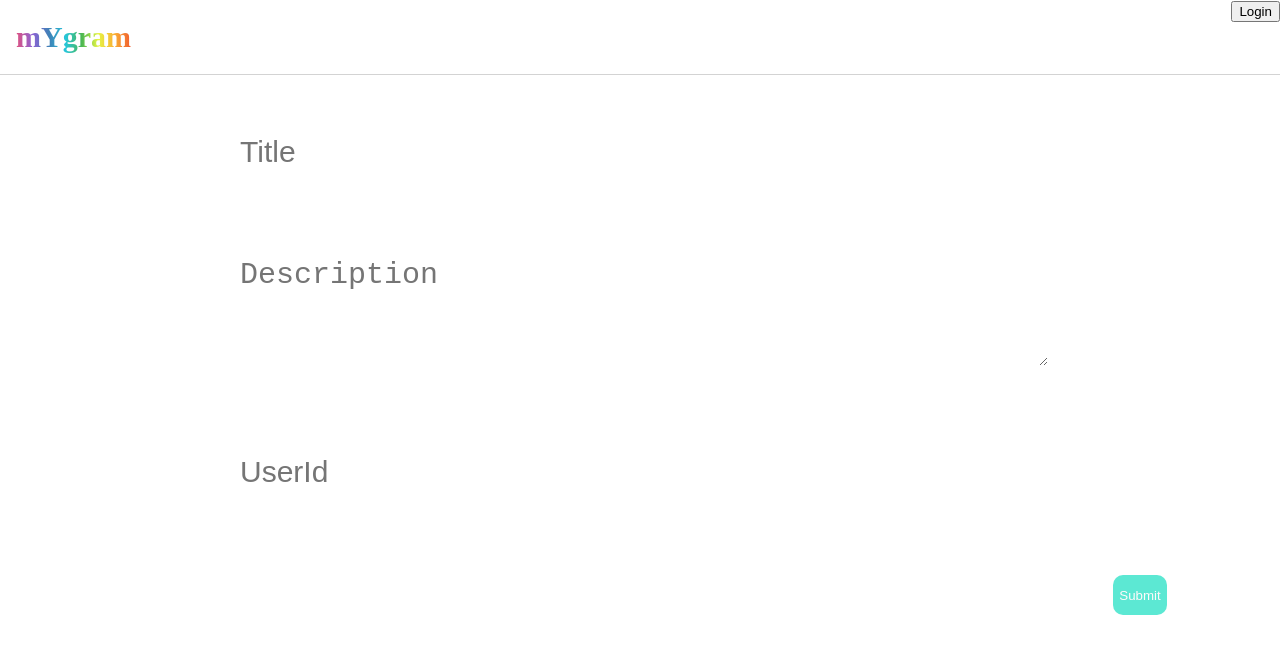
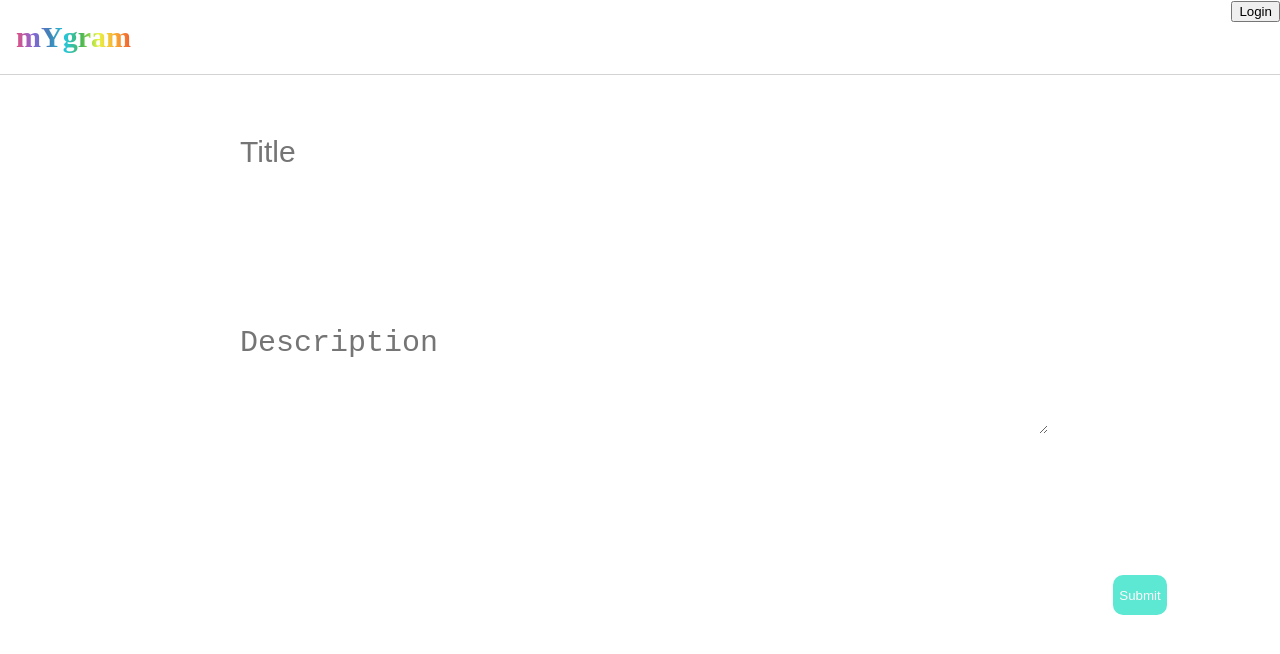
Before and after one commit to oshankpiplani/mygramUI, a React (Create React App) app: page /create in a window 1280 px wide. Shown: the top 654 px of the page. Built offline with nearby package versions, Linux system fonts and the light colour scheme.

Commit message:
removed user id from postform

```diff
--- a/src/App.css
+++ b/src/App.css
@@ -271,6 +271,11 @@ form div {
   background: white;
   padding: 20px;
   border-radius: 8px;
-  width: 300px;
+  height:600px;
+  width: 500px;
   text-align: center;
 }
+.cross-button {
+  width: 20px;
+  padding-left: 95%;
+}
--- a/src/Login.js
+++ b/src/Login.js
@@ -2,6 +2,8 @@ import React from "react";
 import { useGoogleLogin } from "@react-oauth/google";
 import { useNavigate } from "react-router-dom";
 import { authContext } from "./contexts/AuthProvider";
+import googleIcon from "./images/web_light_rd_ctn@1x.png"
+import crossIcon from "./images/radix-icons-cross-1-icon.png"
 export default function Login(props){
     const { login } = React.useContext(authContext);
     const navigate = useNavigate();
@@ -33,13 +35,15 @@ export default function Login(props){
         <button onClick={props.openModel}>Login</button>
         {props.isOpen && (
         <div className="modal-backdrop">
-          <div className="modal">
-            <h2>Welcome to Mygram</h2>
-            <button onClick={handleLogin}>Sign in with Google</button>
-            <button onClick={props.closeModal}>Close</button>
-          </div>
+            <div className="modal">
+                <img src={crossIcon} alt="closeButton" onClick={props.closeModal} className="cross-button"/>
+                <h1 className="header-text">Welcome to mYgram</h1>
+                <img src={googleIcon} alt="googleIcon" onClick={handleLogin} className="google-button"/>
+
+
+            </div>
         </div>
-      )}
+        )}
         </div>
     );
 
--- a/src/PostForm.js
+++ b/src/PostForm.js
@@ -7,13 +7,12 @@ export default function PostForm() {
   const [userId, setUserId] = useState("");
   const [placeholder1, setPlaceholder1] = useState('Title');
   const [placeholder2, setPlaceholder2] = useState('Description');
-  const [placeholder3, setPlaceholder3] = useState('UserId');
+
 
   const navigate = useNavigate();
 
   const handleSubmit = (e) => {
     e.preventDefault();
-    // need to header
     fetch(`http://localhost:8000/posts`, {
       method: 'POST',
       credentials:'include',
@@ -22,7 +21,7 @@ export default function PostForm() {
         'Content-Type': 'application/json',
         "X-CSRF-TOKEN": getCookie("csrf_access_token"),
       },
-      body: JSON.stringify({ title, description, userId }),
+      body: JSON.stringify({ title, description}),
     })
     .then(response => {
       if (!response.ok) {
@@ -60,15 +59,7 @@ export default function PostForm() {
       setPlaceholder2('Description');
     }
   };
-  const handleFocus3 = () => {
-    setPlaceholder3('');
-  };
 
-  const handleBlur3 = () => {
-    if (userId === '') {
-      setPlaceholder3('User Id');
-    }
-  };
 
   return (
     <form className="form" onSubmit={handleSubmit}>
@@ -93,17 +84,8 @@ export default function PostForm() {
           onBlur={handleBlur2}
         />
       </div>
-      <div>
-        <input
-          className="form-input3"
-          type="text"
-          value={userId}
-          onChange={(e) => setUserId(e.target.value)}
-          placeholder={placeholder3}
-          onFocus={handleFocus3}
-          onBlur={handleBlur3}
-        />
-      </div>
+
+
       <button className="submit-button" type="submit">Submit</button>
     </form>
   );
```
